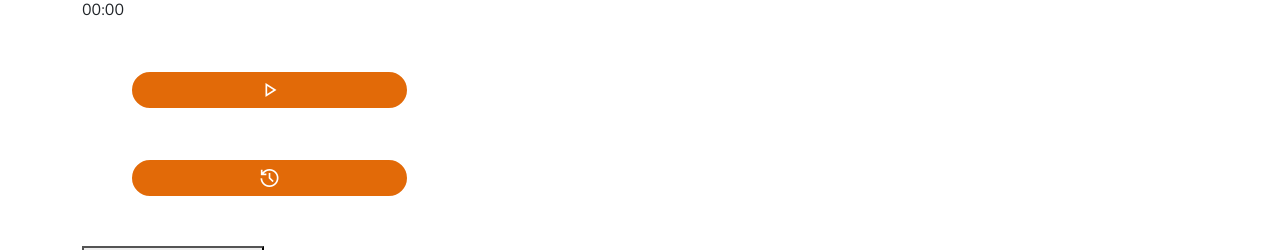
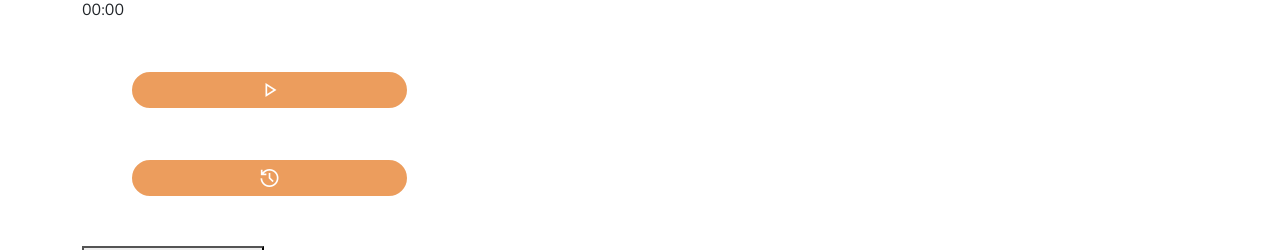
Before and after one commit to FabryPostRock/MeditActiveReact, a React (Vite) app: page /exercise/breathing-section-1 in a window 1280 px wide. Shown: the part 484-734 px from the top of the page. Built offline with nearby package versions, Linux system fonts and the light colour scheme.

Commit message:
training button disable until you watch the full video

```diff
--- a/src/components/exercise/exerciseView.tsx
+++ b/src/components/exercise/exerciseView.tsx
@@ -123,7 +123,7 @@ export default function ExerciseView({ section }: ExerciseCardProps) {
           <p>{formatDuration(progress.status === 'running' ? currentSessionMs : progress.elapsedTrainingMs)}</p>
           <div className="d-flex col-3 justify-content-center m-3 m-lg-5">
             <button
-              className="btn-big btn btn-secondary btn-icons-secondary d-inline-flex align-items-center justify-content-center w-100 rounded-5"
+              className={`btn-big btn btn-secondary btn-icons-secondary d-inline-flex align-items-center justify-content-center w-100 rounded-5 ${videoCompleted ? '' : 'disabled'}`}
               onClick={
                 progress.status === 'running'
                   ? () =>
@@ -144,7 +144,9 @@ export default function ExerciseView({ section }: ExerciseCardProps) {
           </div>
 
           <div className="d-flex col-3 justify-content-center m-3 m-lg-5">
-            <button className="btn-big btn btn-secondary btn-icons-secondary d-inline-flex align-items-center justify-content-center w-100 rounded-5 ">
+            <button
+              className={`btn-big btn btn-secondary btn-icons-secondary d-inline-flex align-items-center justify-content-center w-100 rounded-5 ${status === 'completed' ? '' : 'disabled'}`}
+            >
               {' '}
               <span className="material-symbols-outlined g-icon-sm-2em g-icon-color">history</span>{' '}
             </button>
```
